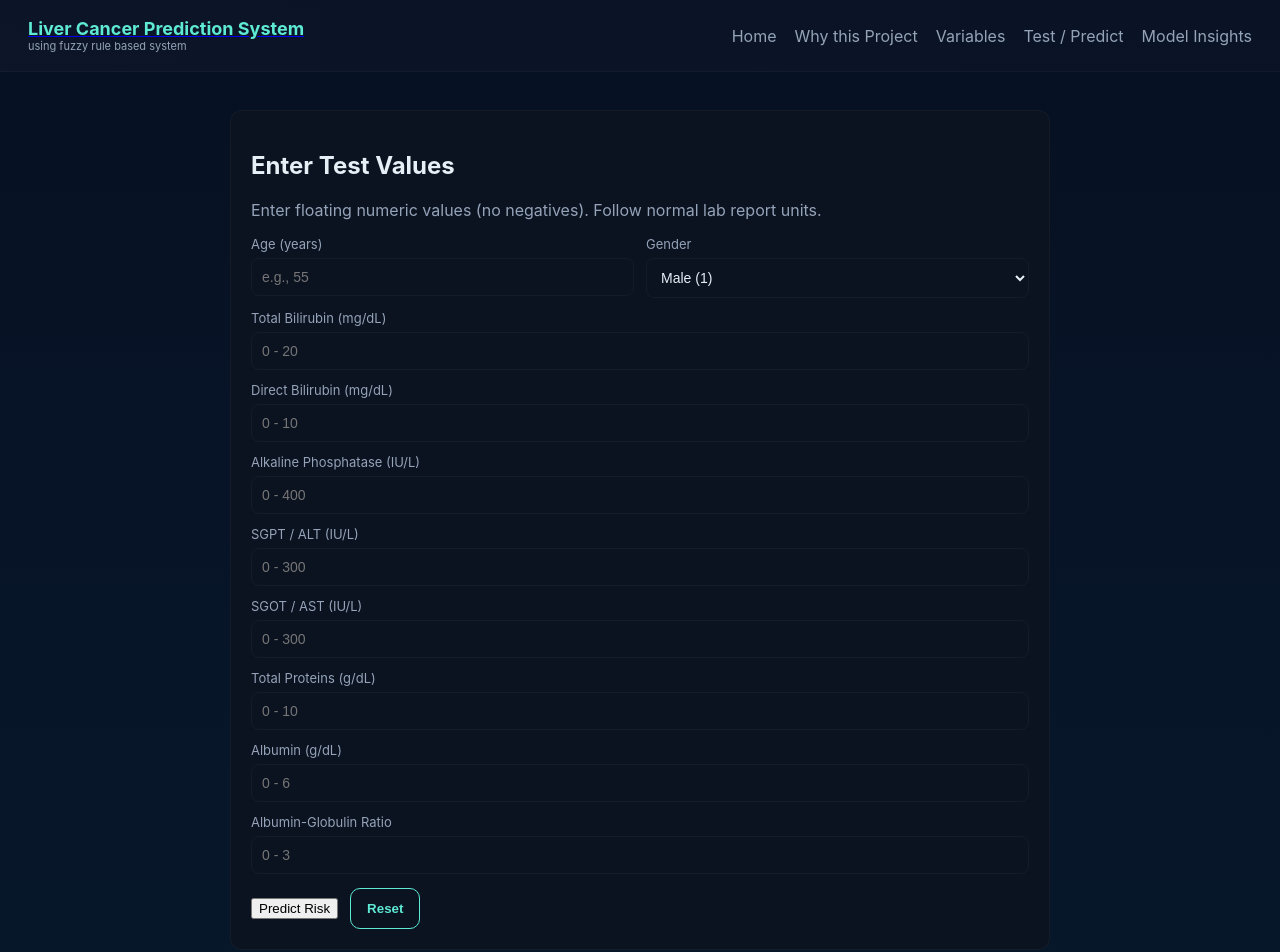
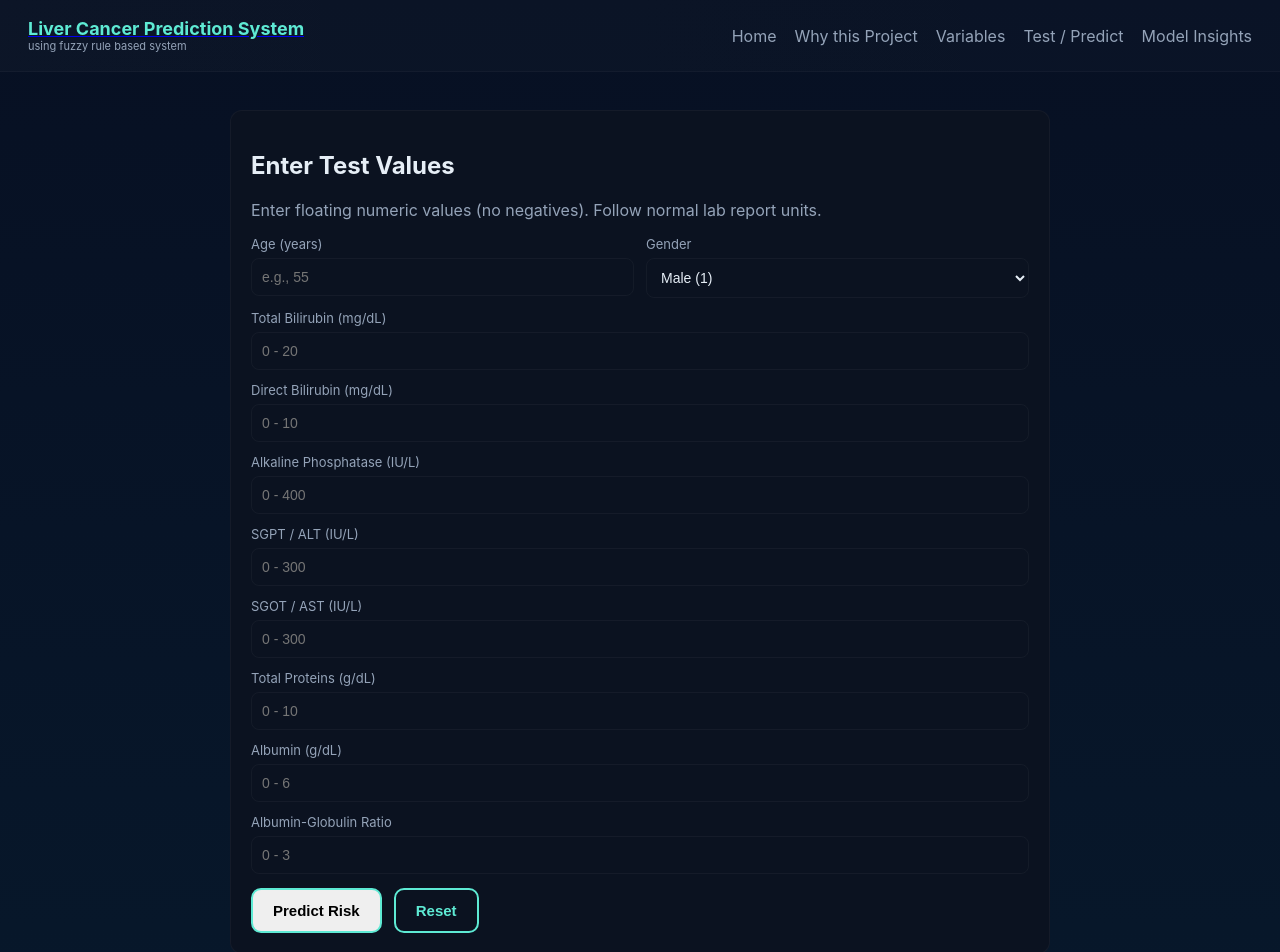
Before and after one commit to codeyaarmadhav/Liver-Cancer-Prediction-Frontend, a React (Vite) app: page /predict in a window 1280 px wide. Shown: the top 952 px of the page. Built offline with nearby package versions, Linux system fonts and the light colour scheme.

Commit message:
ui changes

```diff
--- a/src/index.css
+++ b/src/index.css
@@ -70,15 +70,48 @@ body{
 }
 
 /* ========================= */
-/* LAYOUT */
+/* BUTTONS */
 /* ========================= */
+.btn {
+  padding:12px 20px;
+  border-radius:10px;
+  font-weight:600;
+  cursor:pointer;
+  font-size:15px;
+  border:2px solid var(--accent);
+  white-space:nowrap;
+}
 
+/* Primary — Filled */
+.btn.primary-btn {
+  background: var(--accent);
+  color:#042022;
+}
+.btn.primary-btn:hover {
+  background:#34d399;
+  border-color:#34d399;
+  transition:0.25s;
+}
+
+/* Secondary — Outline */
+.btn.secondary {
+  background:transparent;
+  color:var(--accent);
+}
+.btn.secondary:hover {
+  background:var(--accent);
+  color:#042022;
+  transition:0.25s;
+}
+
+/* ========================= */
+/* CONTENT SECTIONS */
+/* ========================= */
 main{
   flex:1;
   padding:20px;
 }
 
-/* HERO */
 .hero{
   display:flex;
   gap:30px;
@@ -96,6 +129,7 @@ main{
 .h-title{font-size:34px;margin:0 0 10px}
 .h-sub{color:var(--muted);margin-bottom:14px}
 .hero-cta{display:flex;gap:12px}
+
 .hero-right{
   width:420px;
   background:var(--glass-2);
@@ -103,7 +137,11 @@ main{
   border-radius:12px;
 }
 
-/* cards/sections */
+.hero-text, .hero-list {
+  color:var(--muted);
+}
+.why-card{margin-top:18px}
+
 .section{
   max-width:1100px;
   margin:20px auto;
@@ -123,15 +161,34 @@ main{
   border:1px solid rgba(255,255,255,0.03);
 }
 
+/* ========================= */
 /* FORM */
-.form-wrap{max-width:820px;margin:18px auto;background:var(--card);padding:20px;border-radius:12px;border:1px solid rgba(255,255,255,0.04)}
+/* ========================= */
+.form-wrap{
+  max-width:820px;
+  margin:18px auto;
+  background:var(--card);
+  padding:20px;
+  border-radius:12px;
+  border:1px solid rgba(255,255,255,0.04);
+}
 .form-row{display:flex;gap:12px;margin-bottom:12px}
 .form-col{flex:1}
 label{display:block;color:var(--muted);font-size:13px;margin-bottom:6px}
-input, select{width:100%;padding:10px;border-radius:8px;border:1px solid rgba(255,255,255,0.04);background:transparent;color:inherit;font-size:14px}
-.form-actions{display:flex;gap:12px;align-items:center;margin-top:14px}
+input, select{
+  width:100%;
+  padding:10px;
+  border-radius:8px;
+  border:1px solid rgba(255,255,255,0.04);
+  background:transparent;
+  color:inherit;
+  font-size:14px;
+}
+.form-actions{display:flex;gap:12px;margin-top:14px}
 
-/* RESULT BOX */
+/* ========================= */
+/* RESULT CARD */
+/* ========================= */
 .result{
   margin-top:16px;
   padding:14px;
@@ -144,52 +201,20 @@ input, select{width:100%;padding:10px;border-radius:8px;border:1px solid rgba(25
 }
 .value{font-size:22px;font-weight:700}
 
-/* footer */
-.footer{padding:18px;text-align:center;color:var(--muted);font-size:13px}
-
-
-.primary-btn {
-  background: linear-gradient(90deg, var(--accent), #34d399);
-  color: #042022;
+/* ========================= */
+.footer{
+  padding:18px;
+  text-align:center;
+  color:var(--muted);
+  font-size:13px;
 }
-
-.hero-text, .hero-list {
-  color: var(--muted);
-}
-
-.why-card {
-  margin-top: 18px;
-}
-
-
-/* Improved secondary button styling */
-.btn.secondary {
-  background: transparent;
-  border: 1px solid var(--accent);
-  color: var(--accent);
-  padding: 12px 16px;
-  border-radius: 10px;
-  font-weight: 600;
-  cursor: pointer;
-}
-
-.btn.secondary:hover {
-  background: var(--accent);
-  color: #042022;
-  transition: 0.25s ease;
-}
-
-
 
 /* ========================= */
 /* RESPONSIVE RULES */
 /* ========================= */
-
 @media (max-width: 820px) {
 
-  .hamburger{
-    display:flex;
-  }
+  .hamburger{display:flex;}
 
   .nav-links{
     display:none;
@@ -202,20 +227,18 @@ input, select{width:100%;padding:10px;border-radius:8px;border:1px solid rgba(25
     background:var(--glass-2);
     border-radius:8px;
   }
-
-  .nav-links.active{
-    display:flex;
-  }
+  .nav-links.active{display:flex;}
 
   .hero{
     flex-direction:column;
     text-align:center;
   }
-  .hero-right{
-    width:100%;
-  }
+  .hero-right{width:100%;}
   .hero-cta{
     flex-direction:column;
+  }
+  .hero-cta .btn{
+    width:100%;
   }
 
   .form-row{
```
